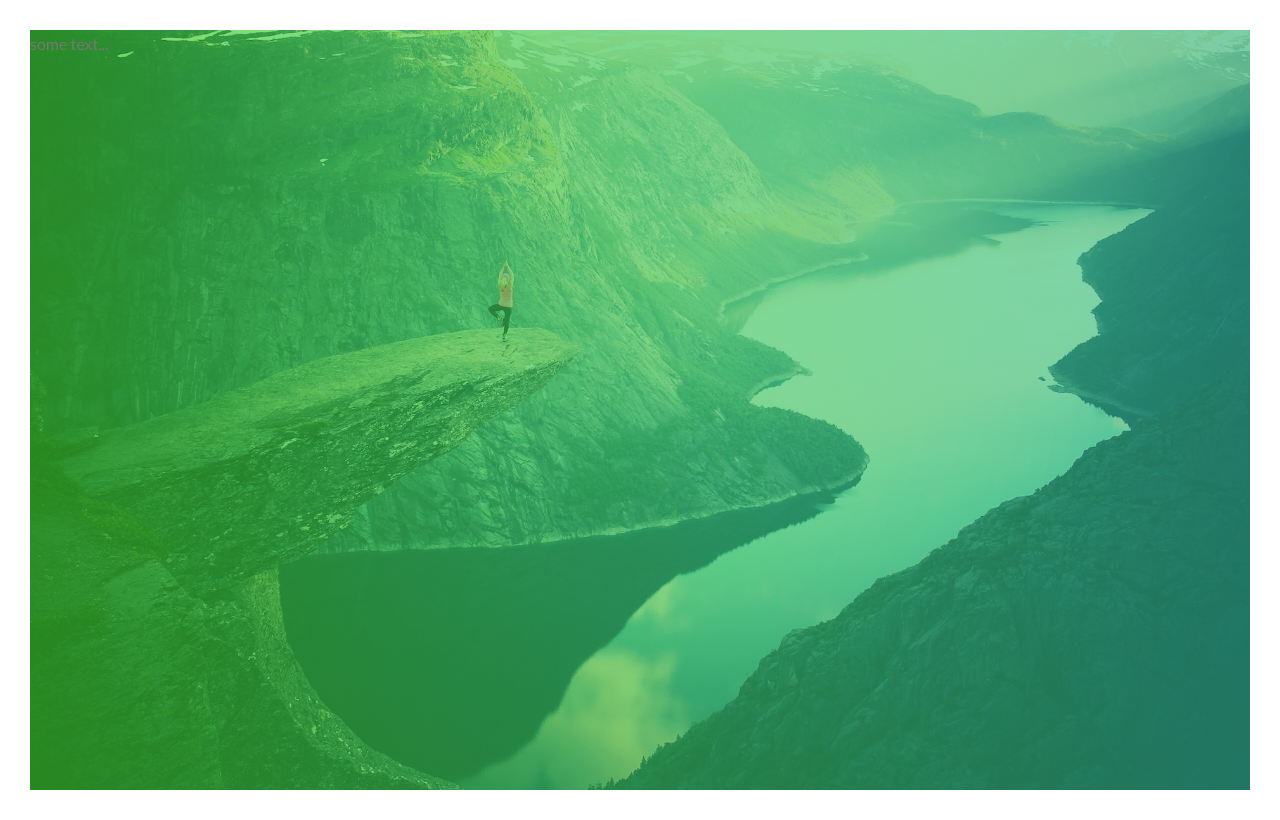
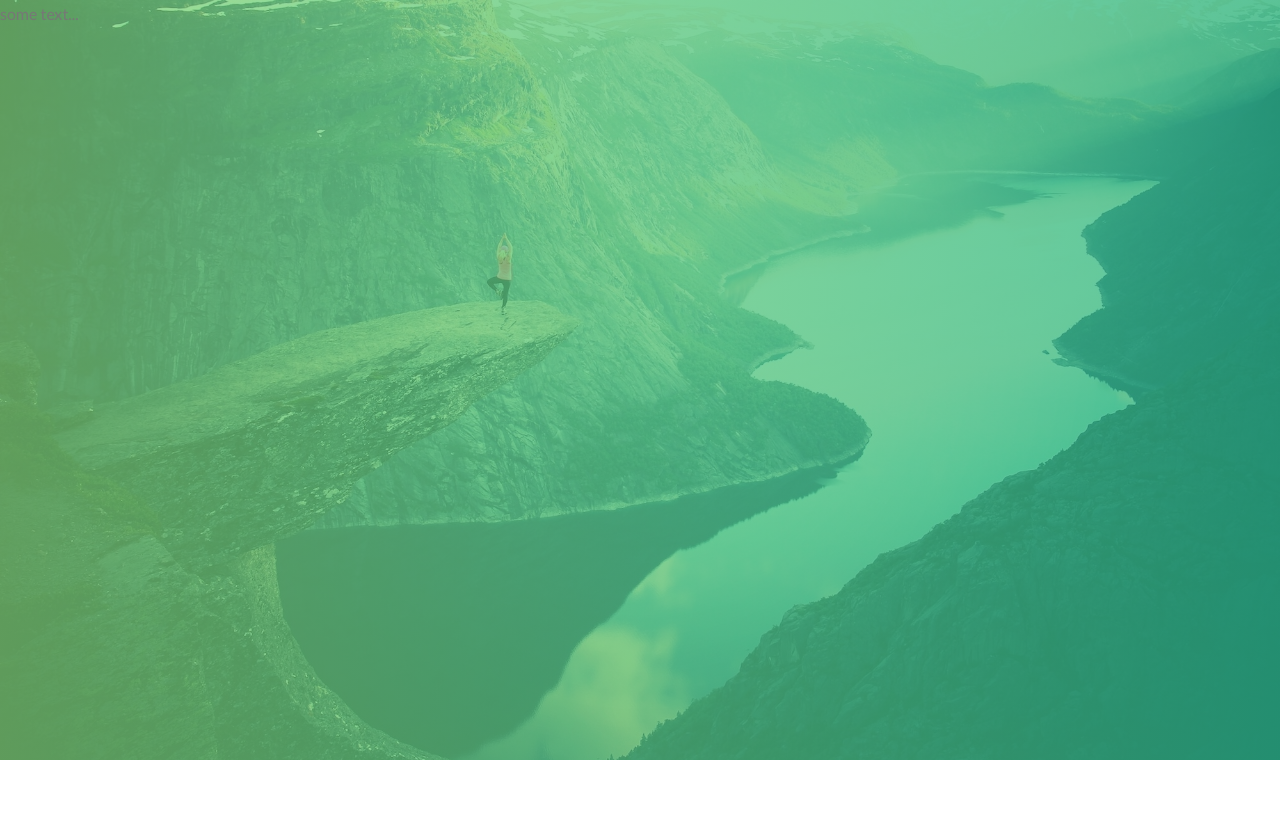
Before and after one commit to varunmara/Natours, a plain HTML site: page index.html in a window 1280 px wide. Drawn offline with Linux system fonts and the light colour scheme.

Commit message:
work on header

```diff
--- a/css/style.css
+++ b/css/style.css
@@ -1,3 +1,12 @@
+/*
+COLORS:
+
+Light green: #7ed56f
+Medium green: #55c57a
+Dark green: #28b485
+
+*/
+
 * {
   margin: 0px;
   padding: 0px;
@@ -5,17 +14,16 @@
 }
 
 body {
-  font-family: "Lato", sans-serif;
+  font-family: "Lato", "sans-serif";
   font-weight: 400;
   font-size: 16px;
   line-height: 1.7;
   color: #777;
-  padding: 30px;
 }
 
 .header {
   height: 95vh;
-  background-image: linear-gradient(to right, #33cf189c, #28b4859a),
+  background-image: linear-gradient(to right, #7ed56fb2, #28b485c2),
     url(../img/hero.jpg);
   background-size: cover;
   background-position: top;
```
